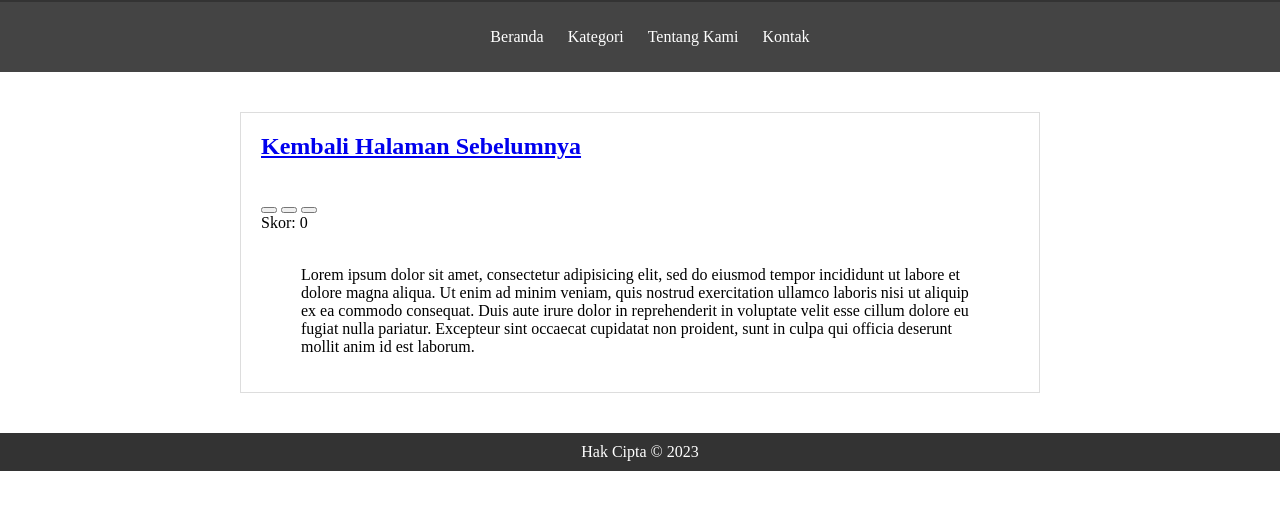
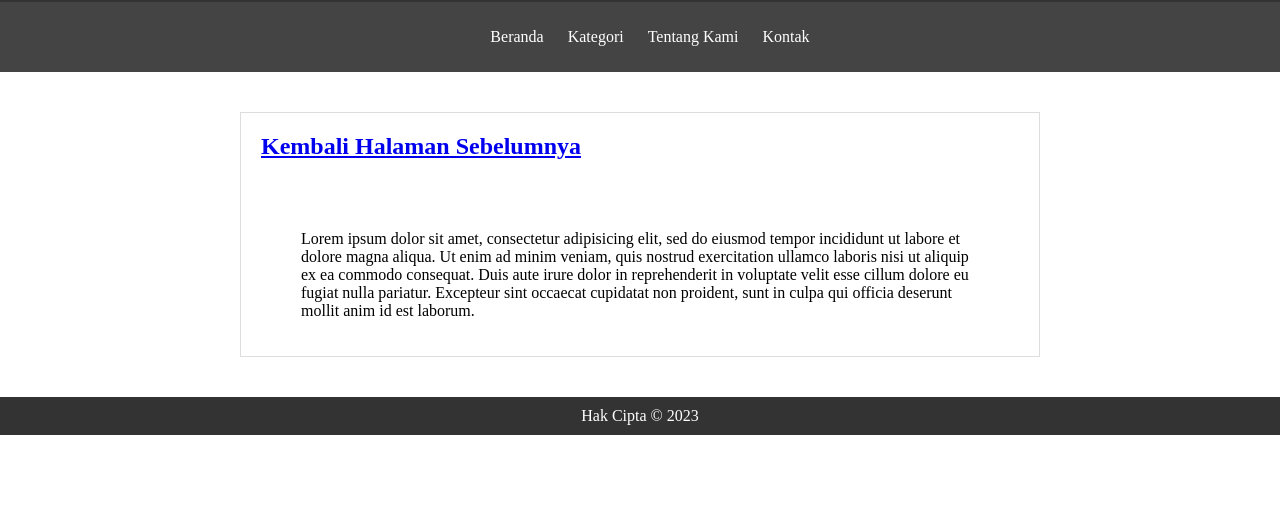
Before and after one commit to KII11/kii11.github.io, a plain HTML site: page halaman1-2.html in a window 1280 px wide. Shown: the part 193-702 px from the top of the page. Drawn offline with Linux system fonts and the light colour scheme.

Commit message:
Update halaman1-2.html

```diff
--- a/halaman1-2.html
+++ b/halaman1-2.html
@@ -26,16 +26,6 @@
         <article>
             <h2><a href="halaman1.html">Kembali Halaman Sebelumnya</a></h2>
             <br><br>
-            <div id="pertanyaan-container">
-            <p id="pertanyaan"></p>
-            </div>
-            <div id="opsi-container">
-                <button class="opsi" onclick="cekJawaban(this)"></button>
-                <button class="opsi" onclick="cekJawaban(this)"></button>
-                <button class="opsi" onclick="cekJawaban(this)"></button>
-            </div>
-            <p id="skor">Skor: 0</p>
-            <script src="script1.js"></script>
             <!-- Isi materi pembelajaran Bahasa Inggris SD disini -->
             <br>
             <blockquote>
```
